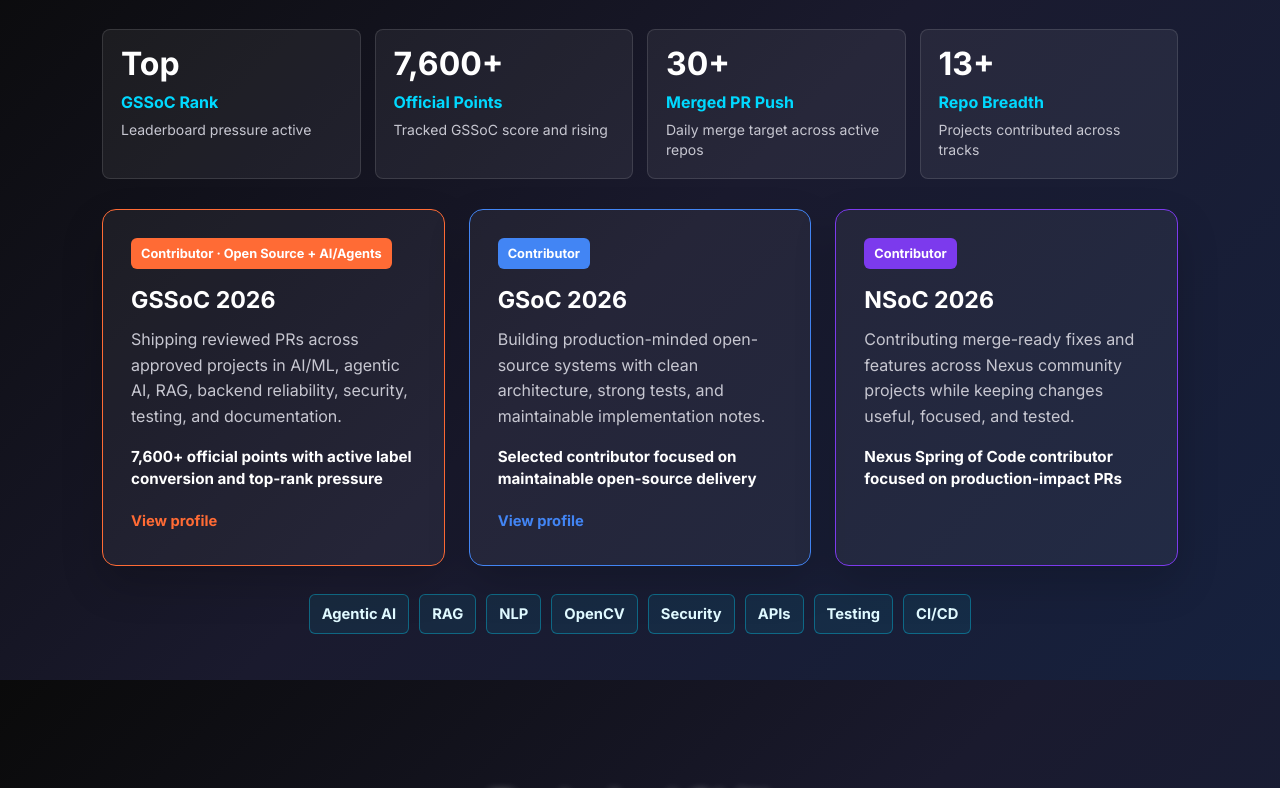
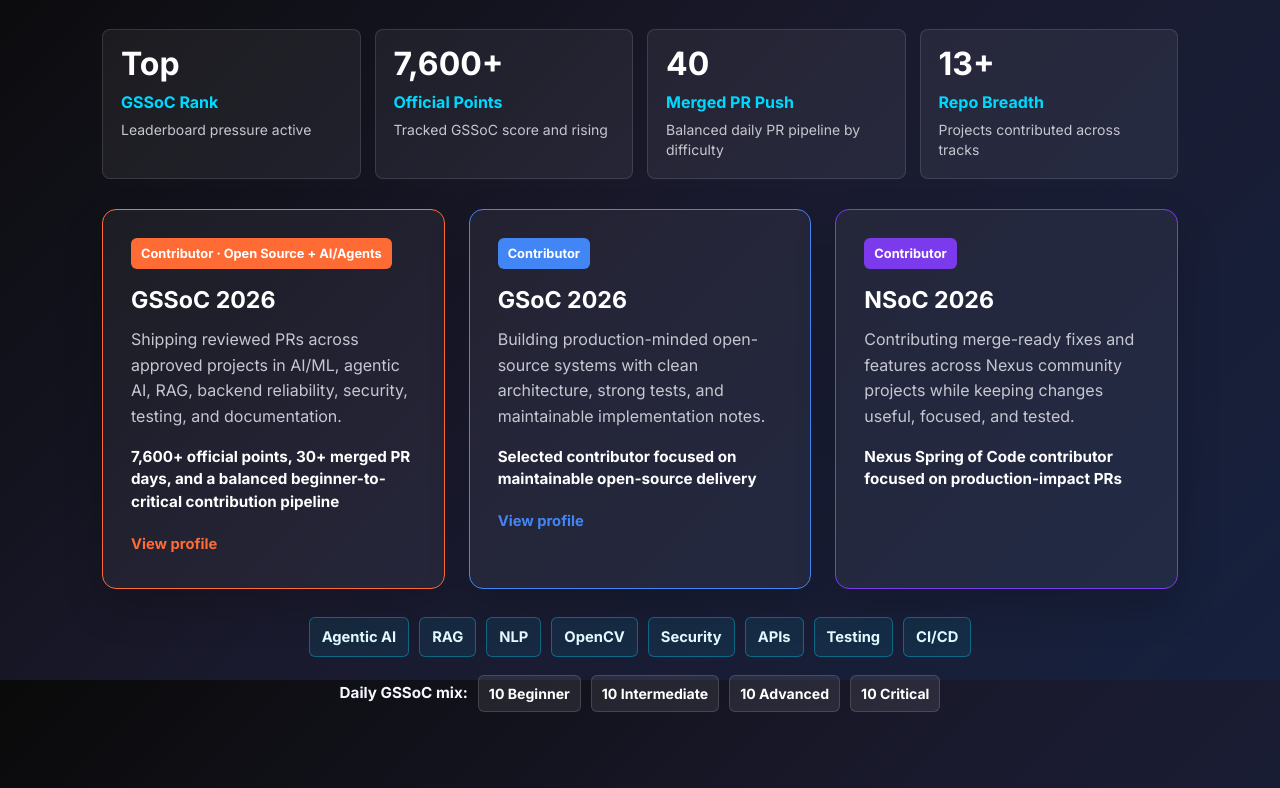
Before and after one commit to saurabhhhcodes/saurabhhhcodes, a React (Create React App) app in the folder portfolio-website/: page / in a window 1280 px wide. Shown: the part 1720-2508 px from the top of the page. Built offline with nearby package versions, Linux system fonts and the light colour scheme.

Commit message:
Update open source program profile signal

```diff
--- a/portfolio-website/src/components/AchievementBadges.tsx
+++ b/portfolio-website/src/components/AchievementBadges.tsx
@@ -33,7 +33,7 @@ const achievements: Achievement[] = [
     {
         title: 'GSSoC 2026',
         icon: '🌐',
-        description: '7,600+ Points · Top Leaderboard Push',
+        description: '7,600+ Official Points · Top Leaderboard Push',
         link: 'https://gssoc.girlscript.org/profile/6a73d848-056f-4043-a79b-83dfc87113ac',
         color: '#FF6B35',
     },
@@ -47,7 +47,7 @@ const achievements: Achievement[] = [
     {
         title: 'NSoC 2026',
         icon: '⚡',
-        description: 'Nexus Open Source Contributor',
+        description: 'Nexus Contributor · AI, Security, Backend',
         color: '#7C3AED',
     },
 ];
--- a/portfolio-website/src/components/OpenSourcePrograms.css
+++ b/portfolio-website/src/components/OpenSourcePrograms.css
@@ -133,6 +133,30 @@
     font-weight: 600;
 }
 
+.opensource-difficulty {
+    display: flex;
+    flex-wrap: wrap;
+    justify-content: center;
+    align-items: center;
+    gap: 10px;
+    margin: 18px auto 0;
+    color: #f6f8ff;
+}
+
+.opensource-difficulty strong {
+    font-size: 0.95rem;
+}
+
+.opensource-difficulty span {
+    padding: 7px 10px;
+    border-radius: 6px;
+    background: rgba(255, 255, 255, 0.08);
+    border: 1px solid rgba(255, 255, 255, 0.14);
+    color: #ffffff;
+    font-size: 0.88rem;
+    font-weight: 700;
+}
+
 @media (max-width: 768px) {
     .opensource-card {
         min-height: auto;
--- a/portfolio-website/src/components/OpenSourcePrograms.tsx
+++ b/portfolio-website/src/components/OpenSourcePrograms.tsx
@@ -30,8 +30,8 @@ const programStats: ProgramStat[] = [
     },
     {
         label: 'Merged PR Push',
-        value: '30+',
-        detail: 'Daily merge target across active repos',
+        value: '40',
+        detail: 'Balanced daily PR pipeline by difficulty',
     },
     {
         label: 'Repo Breadth',
@@ -45,7 +45,7 @@ const programs: Program[] = [
         name: 'GSSoC 2026',
         role: 'Contributor · Open Source + AI/Agents',
         detail: 'Shipping reviewed PRs across approved projects in AI/ML, agentic AI, RAG, backend reliability, security, testing, and documentation.',
-        metric: '7,600+ official points with active label conversion and top-rank pressure',
+        metric: '7,600+ official points, 30+ merged PR days, and a balanced beginner-to-critical contribution pipeline',
         link: 'https://gssoc.girlscript.org/profile/6a73d848-056f-4043-a79b-83dfc87113ac',
         accent: '#FF6B35',
     },
@@ -67,6 +67,7 @@ const programs: Program[] = [
 ];
 
 const focusAreas = ['Agentic AI', 'RAG', 'NLP', 'OpenCV', 'Security', 'APIs', 'Testing', 'CI/CD'];
+const difficultyMix = ['Beginner', 'Intermediate', 'Advanced', 'Critical'];
 
 const OpenSourcePrograms: React.FC = () => (
     <section id="opensource" className="opensource-section">
@@ -117,6 +118,12 @@ const OpenSourcePrograms: React.FC = () => (
                     <span key={area}>{area}</span>
                 ))}
             </div>
+            <div className="opensource-difficulty" aria-label="GSSoC daily contribution mix">
+                <strong>Daily GSSoC mix:</strong>
+                {difficultyMix.map((difficulty) => (
+                    <span key={difficulty}>10 {difficulty}</span>
+                ))}
+            </div>
         </Fade>
     </section>
 );
--- a/portfolio-website/src/data/profile.json
+++ b/portfolio-website/src/data/profile.json
@@ -1,6 +1,6 @@
 {
   "name": "Saurabh Kumar Bajpai",
-  "bio": "Agent.AI Challenge Winner | GSSoC 2026 7600+ pts | GSoC & NSoC Contributor | AI Agents & Automation | Building Autonomous Systems & RAG | Lucknow, India",
+  "bio": "Agent.AI Challenge Winner | GSSoC 2026 7600+ official pts | GSoC & NSoC Contributor | Agentic AI, RAG, Security | Building Autonomous Systems | Gurugram, India",
   "avatar_url": "https://avatars.githubusercontent.com/u/157192462?v=4",
   "location": "Gurugram, Haryana, India",
   "public_repos": 93,
```
Also changed, not shown: 1 other file (tests, documents, lock files or other folders).
